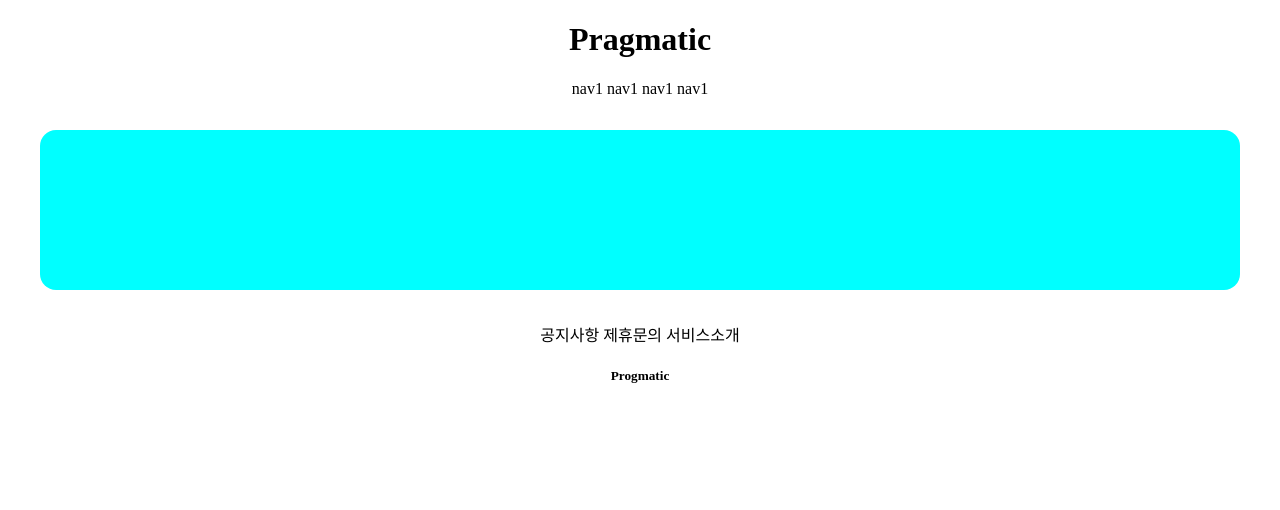
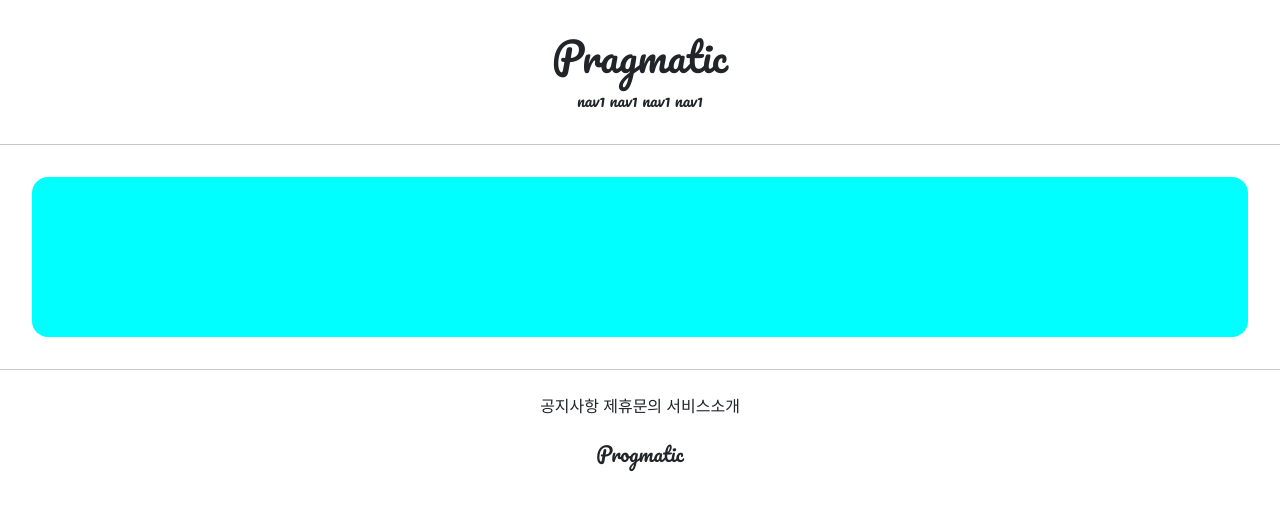
Before and after one commit to jhbin96/hyebin, a Django app: page /accounts/hello_world/ in a window 1280 px wide. Shown: the top 510 px of the page. Run offline with Django 3.2, Linux system fonts and the light colour scheme; parts of the project's set-up code (start-up, migrations or seed data) failed here and were passed over.

Commit message:
7/6 3ban class commit 3

```diff
--- a/templates/base.html
+++ b/templates/base.html
@@ -5,10 +5,10 @@
 
 <body>
 {% include 'header.html' %}
-
+<hr>
 {% block content %}
 {% endblock %}
-
+<hr>
 {% include 'footer.html' %}
 
 </body>
--- a/templates/footer.html
+++ b/templates/footer.html
@@ -1,11 +1,11 @@
 <div style="text-align: center">
 
-    <div>
+    <div style="margin-top: 1.5rem">
         <span>공지사항</span>
         <span>제휴문의</span>
         <span>서비스소개</span>
     </div>
-    <div>
+    <div style="margin: 1.5rem 0; font-family: 'Pacifico', cursive;">
         <h5>Progmatic</h5>
     </div>
 </div>
--- a/templates/head.html
+++ b/templates/head.html
@@ -1,4 +1,12 @@
 <head>
     <meta charset="UTF-8">
     <title>Title</title>
+
+    {#  부트스트랩 링크    #}
+    <link href="https://cdn.jsdelivr.net/npm/bootstrap@5.0.2/dist/css/bootstrap.min.css" rel="stylesheet"
+          integrity="sha384-EVSTQN3/azprG1Anm3QDgpJLIm9Nao0Yz1ztcQTwFspd3yD65VohhpuuCOmLASjC" crossorigin="anonymous">
+    {#   구글폰트링크 #}
+    <link rel="preconnect" href="https://fonts.googleapis.com">
+    <link rel="preconnect" href="https://fonts.gstatic.com" crossorigin>
+    <link href="https://fonts.googleapis.com/css2?family=Pacifico&display=swap" rel="stylesheet">
 </head>
--- a/templates/header.html
+++ b/templates/header.html
@@ -1,7 +1,7 @@
 <div style="text-align: center">
-    <div>
+    <div style="margin: 2rem 0; font-family: 'Pacifico', cursive;">
         <h1>Pragmatic</h1>
-        <div>
+        <div style="margin-bottom: 2rem;">
             <span>nav1</span>
             <span>nav1</span>
             <span>nav1</span>
```
